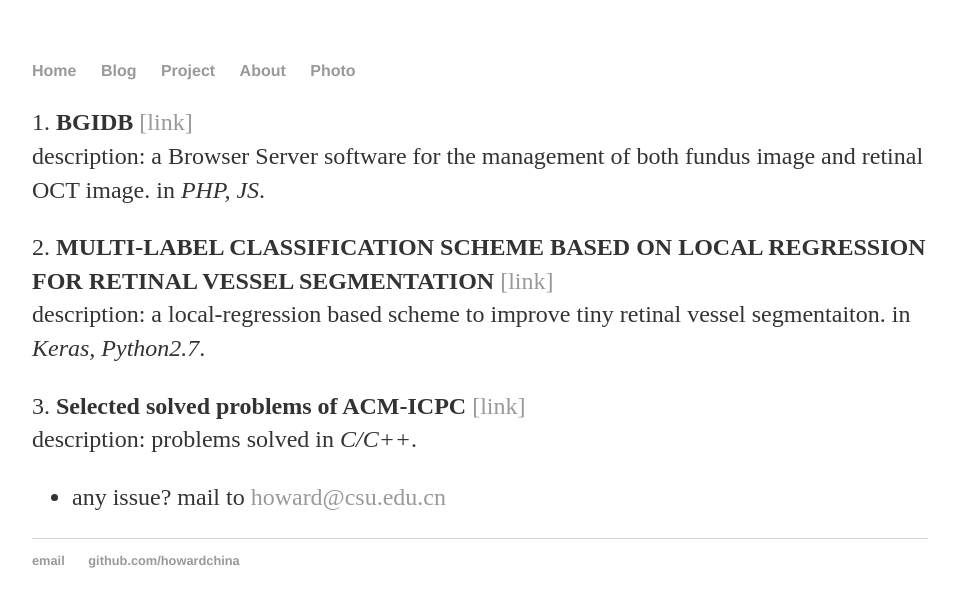
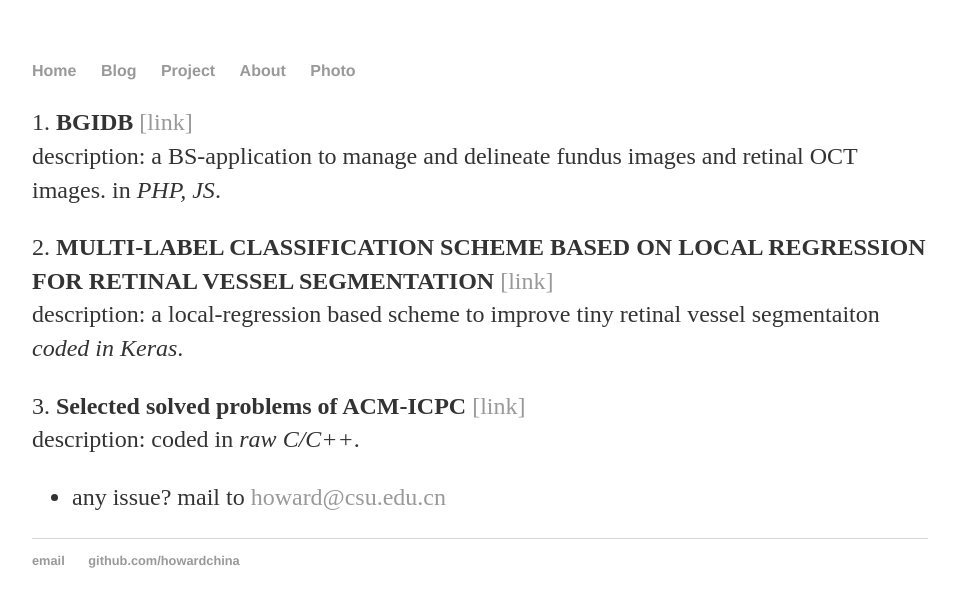
Before and after one commit to howardchina/howardchina.github.io, a Jekyll site: the page built from project/index.html, in a window 1280 px wide. Shown: the top 607 px of the page, without its empty margins (160-1117 px from the left). Built offline with Jekyll 4.4.1, drawn with Linux system fonts in a browser that asks for light colours.

Commit message:
reise layouts

```diff
--- a/photo/index.html
+++ b/photo/index.html
@@ -1,6 +1,6 @@
 ---
 layout: default
-title: Qi He
+title: Photo
 ---
 
 		<div class="blurb">
--- a/project/index.html
+++ b/project/index.html
@@ -7,13 +7,13 @@
 			<!-- <h1>Project</h1> -->
 
 			<p> 1.<strong> BGIDB </strong> <a href="https://github.com/howardchina/BGIDB">[link]</a><br>
-			description: a Browser Server software for the management of both fundus image and retinal OCT image. in <I>PHP, JS</I>.</p>
+			description: a BS-application to manage and delineate fundus images and retinal OCT images. in <I>PHP, JS</I>.</p>
 
 			<p> 2.<strong> MULTI-LABEL CLASSIFICATION SCHEME BASED ON LOCAL REGRESSION FOR RETINAL VESSEL SEGMENTATION </strong><a href="https://github.com/howardchina/MULTI-LABEL-CLASSIFICATION-SCHEME-BASED-ON-LOCAL-REGRESSION-FOR-RETINAL-VESSEL-SEGMENTATION">[link]</a><br>
-			description: a local-regression based scheme to improve tiny retinal vessel segmentaiton. in <I>Keras, Python2.7</I>.</p>
+			description: a local-regression based scheme to improve tiny retinal vessel segmentaiton <I>coded in Keras</I>.</p>
 
 			<p> 3.<strong> Selected solved problems of ACM-ICPC </strong><a href="https://github.com/howardchina/ACM-ICPC-solved-problem">[link]</a><br>
-			description: problems solved in <I>C/C++</I>.</p>
+			description: coded in <I>raw C/C++</I>.</p>
 
 			<ul class="contacts">
 				<li>any issue? mail to <a href="mailto:howard@csu.edu.cn">howard@csu.edu.cn</a></li>
```
